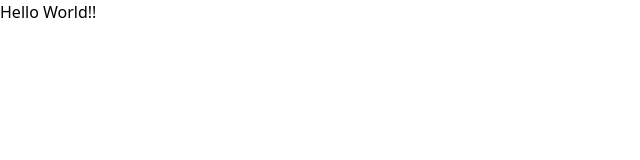
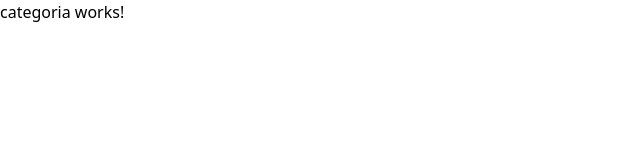
Before and after one commit to Paulo-Borges/gestorFront, an Angular app: page /categoria in a window 1280 px wide. Before the commit this address led to /. Shown: the top 160 px of the page, without its empty margins (0-640 px from the left). Built offline with nearby package versions, Linux system fonts and the light colour scheme.

Commit message:
fix: Acertando as Rotas

```diff
--- a/src/app/app.html
+++ b/src/app/app.html
@@ -1,3 +1 @@
-<h1>Hello World!!</h1>
-
 <router-outlet />
--- a/src/app/app.routes.ts
+++ b/src/app/app.routes.ts
@@ -1,3 +1,11 @@
 import { Routes } from '@angular/router';
 
-export const routes: Routes = [{ path: '*', redirectTo: '/home', pathMatch: 'full' }];
+export const routes: Routes = [
+  { path: 'home', loadComponent: () => import('../pages/home/home').then((m) => m.Home) },
+  { path: 'ordem', loadComponent: () => import('../pages/ordem/ordem').then((m) => m.Ordem) },
+  {
+    path: 'categoria',
+    loadComponent: () => import('../pages/categoria/categoria').then((m) => m.Categoria),
+  },
+  { path: '**', redirectTo: 'home' },
+];
--- /dev/null
+++ b/src/pages/categoria/categoria.html
@@ -0,0 +1 @@
+<p>categoria works!</p>
--- /dev/null
+++ b/src/pages/categoria/categoria.ts
@@ -0,0 +1,9 @@
+import { Component } from '@angular/core';
+
+@Component({
+  selector: 'app-categoria',
+  imports: [],
+  templateUrl: './categoria.html',
+  styleUrl: './categoria.css',
+})
+export class Categoria {}
--- /dev/null
+++ b/src/pages/ordem/ordem.html
@@ -0,0 +1 @@
+<p>ordem works!</p>
--- /dev/null
+++ b/src/pages/ordem/ordem.ts
@@ -0,0 +1,9 @@
+import { Component } from '@angular/core';
+
+@Component({
+  selector: 'app-ordem',
+  imports: [],
+  templateUrl: './ordem.html',
+  styleUrl: './ordem.css',
+})
+export class Ordem {}
```
Also changed, not shown: src/pages/categoria/categoria.css (added), src/pages/ordem/ordem.css (added).
